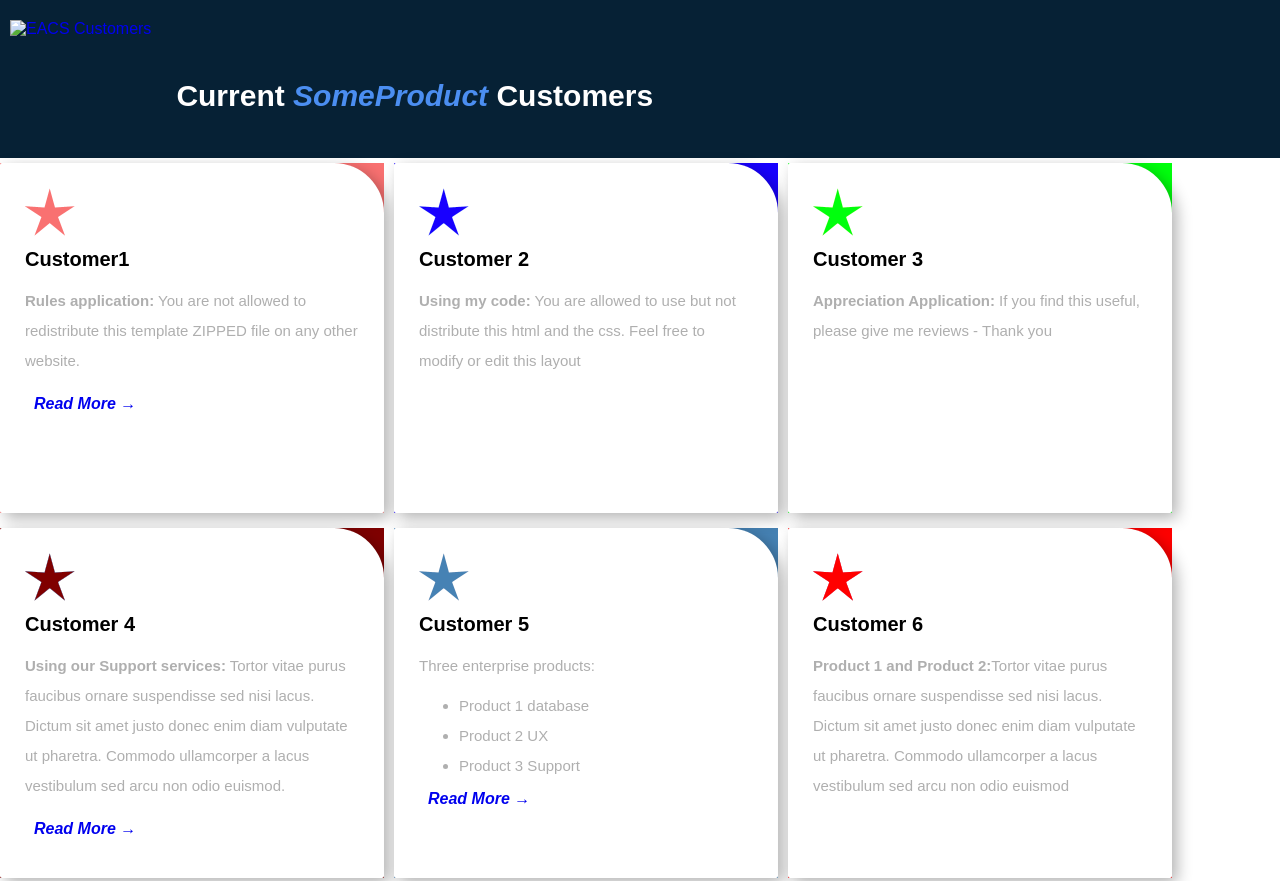
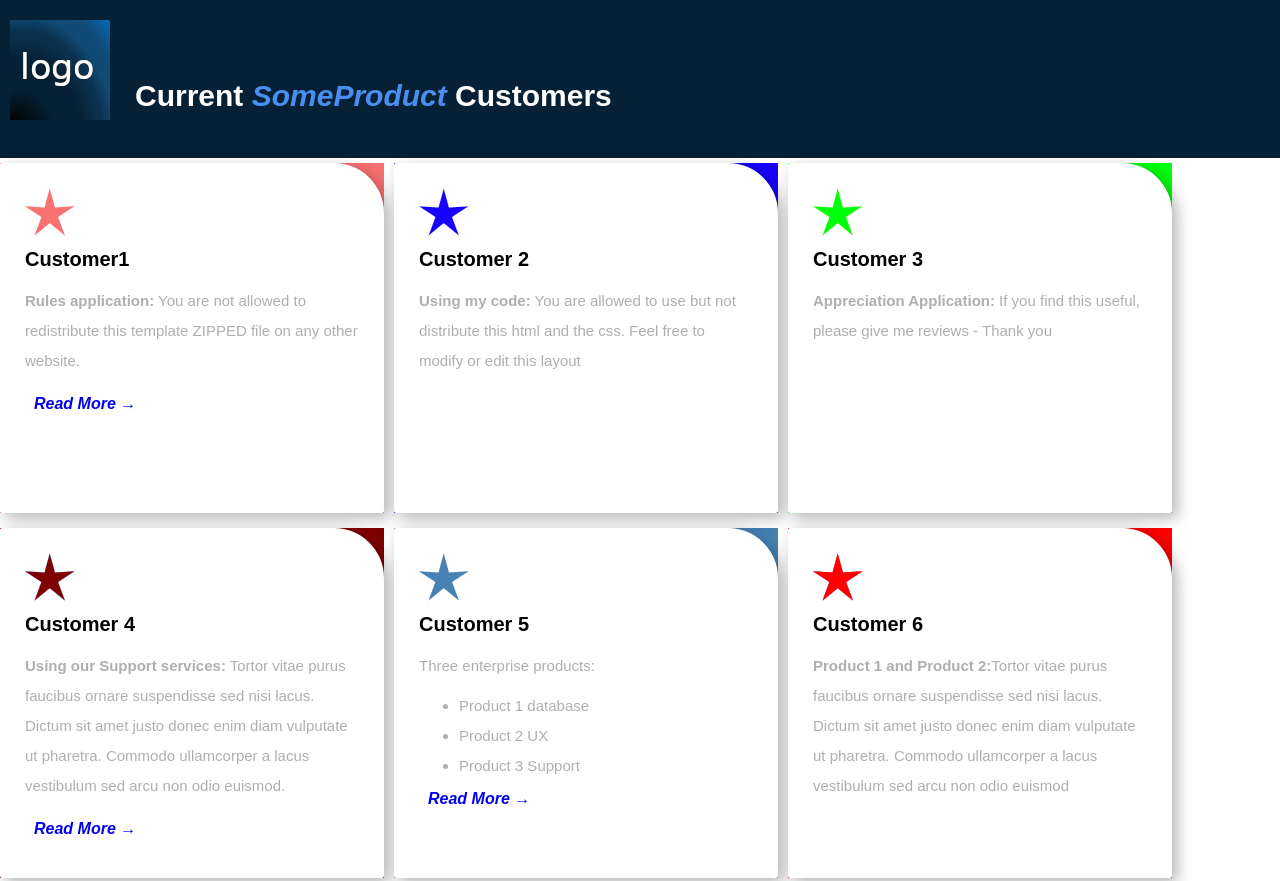
Before and after one commit to Sachikat/simpleresponsivewebpage, a plain HTML site: page index.html in a window 1280 px wide. Shown: the top 881 px of the page. Drawn offline with Linux system fonts and the light colour scheme.

Commit message:
Update index.html

```diff
--- a/index.html
+++ b/index.html
@@ -149,7 +149,7 @@ h2 em{
 
 <div class="header">
   <a href="index.html">
-	<img src="Sachikatlogo.png" height="100" alt="EACS Customers">
+	<img src="images/Sachikatlogo.png" height="100" alt="EACS Customers">
   </a>
 	<h2><br/>&nbsp;&nbsp;&nbsp;Current <em>SomeProduct</em> Customers </h2>
 </div>
```
